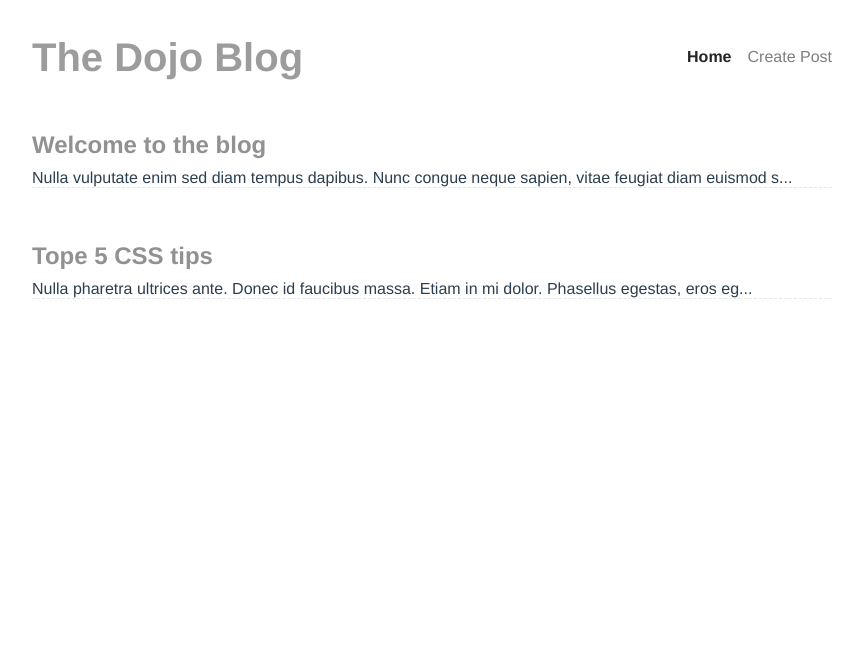
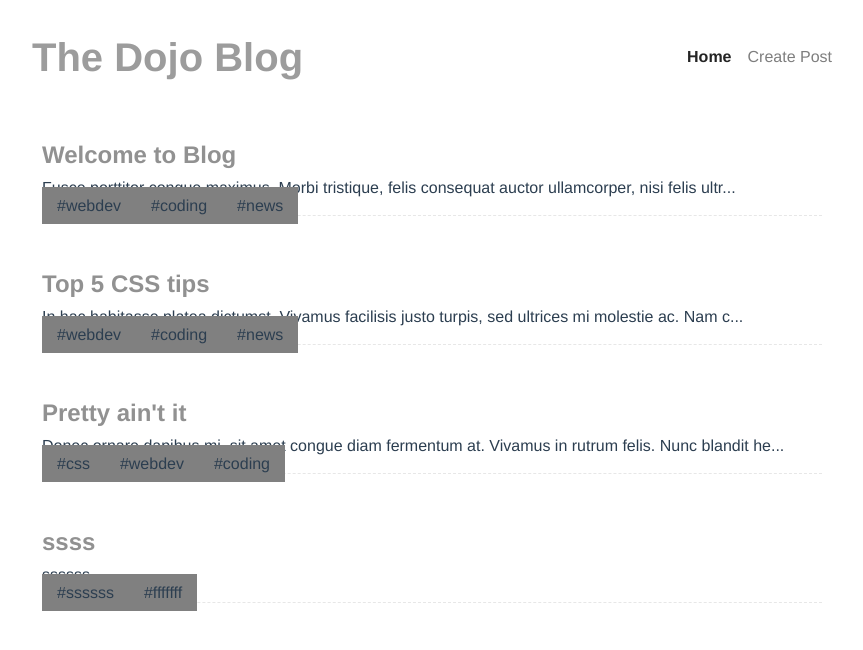
Before and after one commit to midlantica/dojo-blog, a Vue app: page / in a window 1280 px wide. Shown: the top 650 px of the page, without its empty margins (208-1071 px from the left). Built offline with nearby package versions, Linux system fonts and the light colour scheme; data requests are answered from the project's data file.

Commit message:
tags begun

```diff
--- a/src/App.vue
+++ b/src/App.vue
@@ -18,5 +18,6 @@
     color: #2c3e50;
     max-width: 50rem;
     margin: 0 auto;
+    padding: 0rem 2rem;
   }
 </style>
--- a/src/components/SinglePost.vue
+++ b/src/components/SinglePost.vue
@@ -5,13 +5,14 @@
     </router-link>
     <p>{{ snippet }}</p>
     <span v-for="tag in post.tags" :key="tag">
-      #{{ tag }}
+      <span class="tag">#{{ tag }}</span>
     </span>
   </div>
 </template>
 
 <script>
   import { computed } from 'vue'
+
   export default {
     props: ['post'],
     setup(props) {
@@ -43,4 +44,12 @@ export default {
   .post p {
     margin: 0;
   }
+
+  .tag {
+    max-width: 1200px;
+    margin: 0 auto;
+    padding: 10px;
+    background: grey;
+
+  }
 </style>
--- a/src/router/index.js
+++ b/src/router/index.js
@@ -2,6 +2,7 @@ import { createRouter, createWebHistory } from 'vue-router'
 import Home from '../views/Home.vue'
 import Details from '../views/Details.vue'
 import Create from '../views/Create.vue'
+import Tag from '../views/Tag.vue'
 
 const routes = [
   {
@@ -19,6 +20,11 @@ const routes = [
     path: '/create',
     name: 'Create',
     component: Create
+  },
+  {
+    path: '/tag/:tag',
+    name: 'Tag',
+    component: Tag
   }
 ]
 
--- a/src/views/Create.vue
+++ b/src/views/Create.vue
@@ -32,6 +32,7 @@
 
       const router = useRouter()
       console.log(router)
+      // router.go(-1)
 
       const handleKeydown = () => {
         if(!tags.value.includes(tag.value)) {
@@ -90,7 +91,7 @@
   button {
     display: block;
     margin-top: 30px;
-    background: #ff8800;
+    background: #e47900;
     color: white;
     border: none;
     padding: 8px 16px;
--- a/src/views/Details.vue
+++ b/src/views/Details.vue
@@ -11,13 +11,17 @@
 
 <script>
   import getPost from '@/composables/getPost'
-// component imports
   import Spinner from '../components/Spinner.vue'
+  import { useRoute } from 'vue-router'
+
   export default {
     props: ['id'],
     components: { Spinner },
     setup(props) {
-    const { error, post, load } = getPost(props.id)
+      const route = useRoute()
+      console.log(route)
+
+      const { error, post, load } = getPost(route.params.id)
       load()
       return { error, post }
     },
--- a/src/views/Home.vue
+++ b/src/views/Home.vue
@@ -1,28 +1,37 @@
 <template>
-  <main>
-    <PostsList :posts="posts"/>
-  </main>
+  <div class="home">
+    <div v-if="error">{{ error }}</div>
+    <div v-if="posts.length">
+      <PostList :posts="posts" />
+    </div>
+    <div v-else>
+      <Spinner />
+    </div>
+  </div>
 </template>
 
 <script>
-  import PostsList from "../components/PostsList.vue"
-  import { ref } from 'vue'
+import { ref } from 'vue'
+import getPosts from '../composables/getPosts'
+// component imports
+import PostList from '../components/PostList.vue'
+import Spinner from '../components/Spinner.vue'
+export default {
+  name: 'Home',
+  components: { PostList, Spinner },
+  setup() {
+    const { posts, error, load } = getPosts()
+    load()
 
-  export default {
-    name: 'Home',
-    components: { PostsList },
-    setup() {
-      const posts = ref([
-        { title: 'Welcome to the blog', body: 'Nulla vulputate enim sed diam tempus dapibus. Nunc congue neque sapien, vitae feugiat diam euismod sit amet. Nunc auctor massa nec purus pellentesque gravida. Lorem ipsum dolor sit amet, consectetur adipiscing elit. Aliquam erat volutpat. Quisque eget ipsum viverra, vehicula quam ornare, mattis magna. Ut pulvinar nunc vel condimentum dapibus.', id: 1 },
-        { title: 'Tope 5 CSS tips', body: 'Nulla pharetra ultrices ante. Donec id faucibus massa. Etiam in mi dolor. Phasellus egestas, eros eget rhoncus vulputate, ex ipsum placerat nisi, quis dignissim tellus turpis vitae lorem. Etiam consectetur urna sit amet magna ullamcorper dignissim. Fusce dolor ex, tristique non libero a, imperdiet pellentesque elit. Nullam eget mi pellentesque, cursus risus consequat, congue dolor. Quisque a sapien quis metus ornare euismod. Praesent nisi erat, placerat ut lectus et, sodales pretium orci. In a ligula quam. Morbi lacus diam, convallis vel purus ac, sagittis efficitur ipsum. Mauris bibendum tempus dui vel ornare. Donec laoreet justo nec sollicitudin pulvinar.', id: 2 }
-      ])
-
-      return { posts }
-
-    }
-  }
+    return { posts, error }
+  },
+}
 </script>
 
 <style>
-
+  .home {
+    max-width: 1200px;
+    margin: 0 auto;
+    padding: 10px;
+  }
 </style>
--- /dev/null
+++ b/src/views/Tag.vue
@@ -0,0 +1,19 @@
+<template>
+  <div class="tag">
+    Tag page
+  </div>
+</template>
+
+<script>
+  export default {
+
+  }
+</script>
+
+<style>
+  .tag {
+    max-width: 1200px;
+    margin: 0 auto;
+    padding: 10px 15px;
+  }
+</style>
```
Also changed, not shown: src/views/HomeTwo.vue (deleted, +0 -32 lines), src/components/PostList.vue (renamed from src/components/PostsList.vue). Lines whose indentation alone changed are shown as unchanged.
